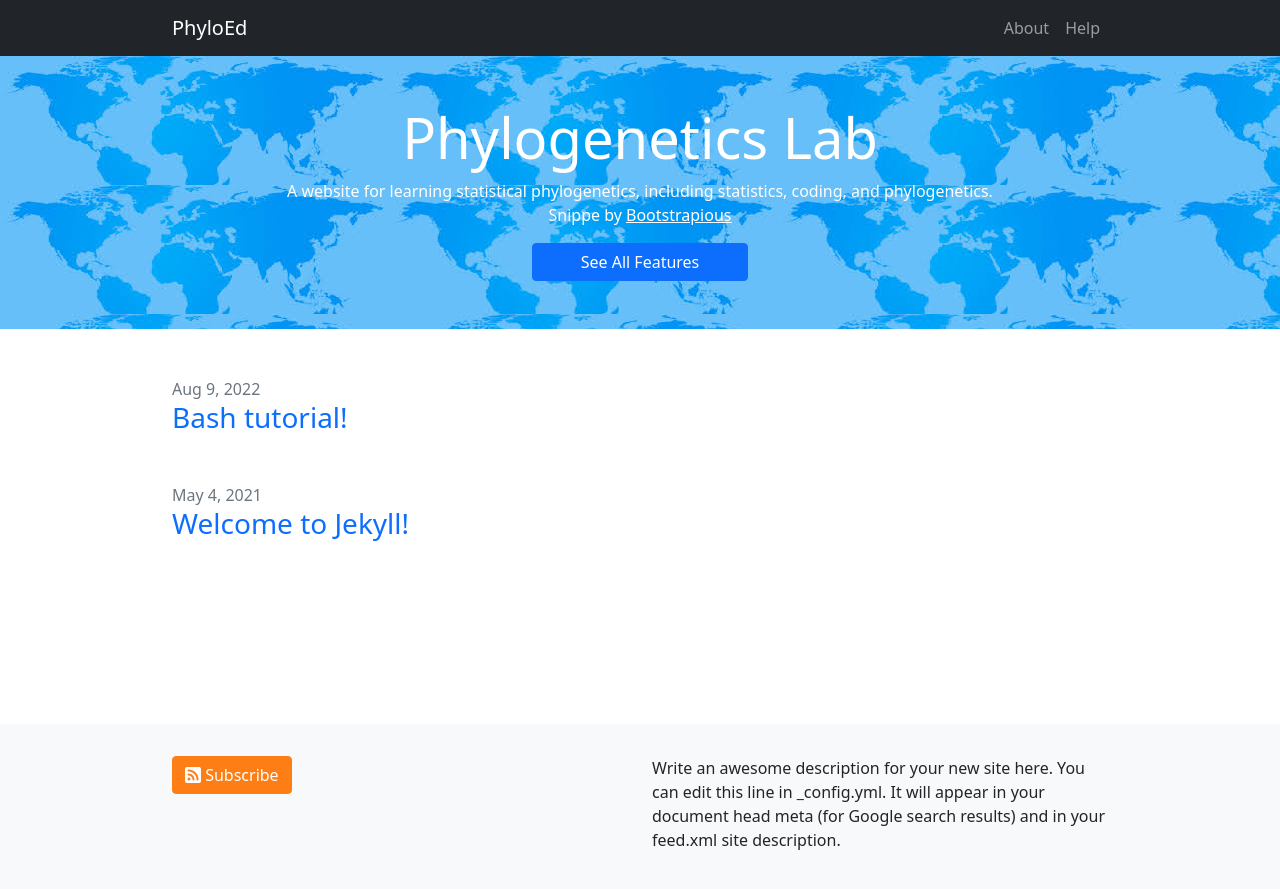
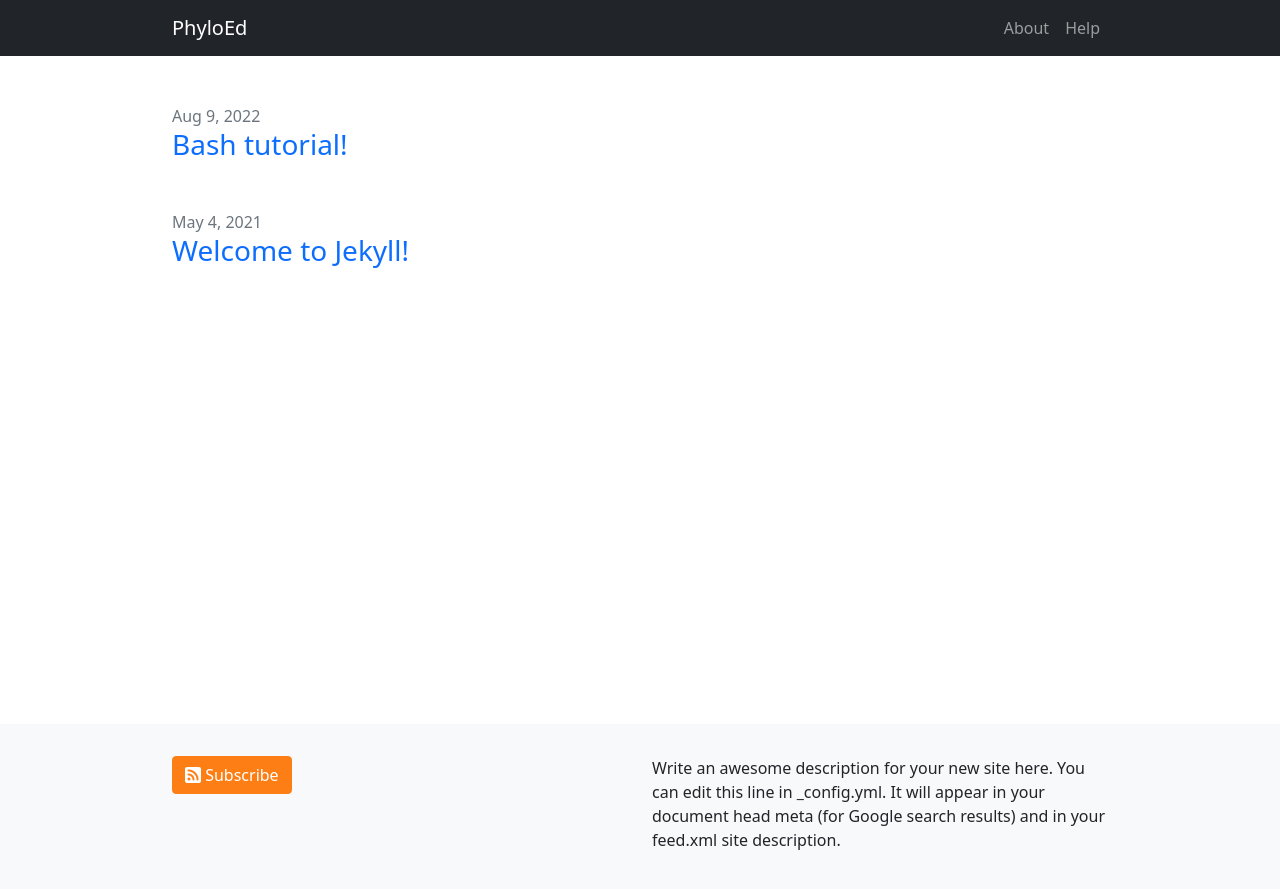
Before and after one commit to lliu1871/PhyEd, a Jekyll site: the page built from index.markdown, in a window 1280 px wide. Shown: the top 889 px of the page. Built offline with Jekyll 4.4.1, drawn with Linux system fonts in a browser that asks for light colours.

Commit message:
Update header.html

```diff
--- a/_includes/header.html
+++ b/_includes/header.html
@@ -26,18 +26,7 @@
     </div>
   </nav>
 
-  <div style="background: url(./img/header/header2.jpg)" class="jumbotron bg-cover text-white">
-    <div class="container py-5 text-center">
-        <h1 class="display-4 font-weight-bold">Phylogenetics Lab</h1>
-        <p class="font-italic mb-0">A website for learning statistical phylogenetics, including statistics, coding, and phylogenetics.</p>
-        <p class="font-italic">Snippe by
-            <a href="https://bootstrapious.com" class="text-white">
-                <u>Bootstrapious</u>
-            </a>
-        </p>
-        <a href="#" role="button" class="btn btn-primary px-5">See All Features</a>
-    </div>
-</div>
+
 
 
 </header>
```
